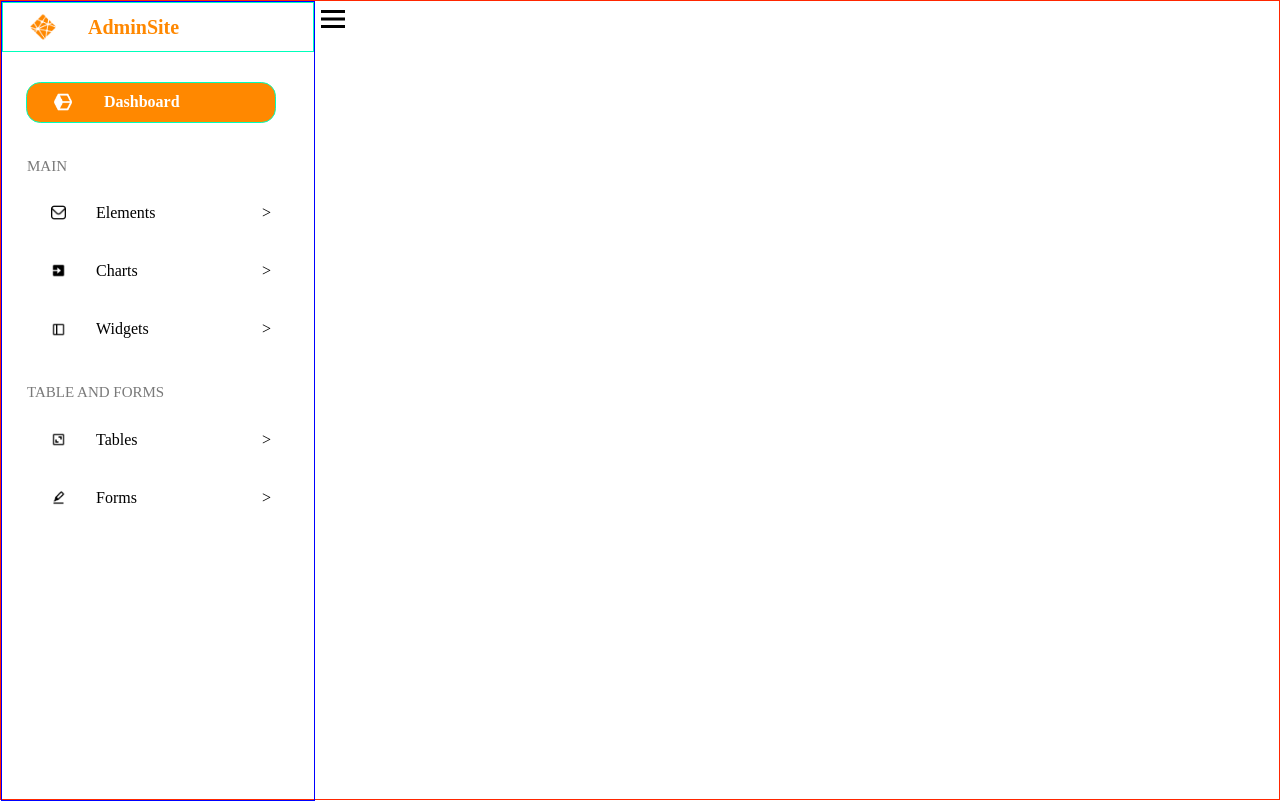
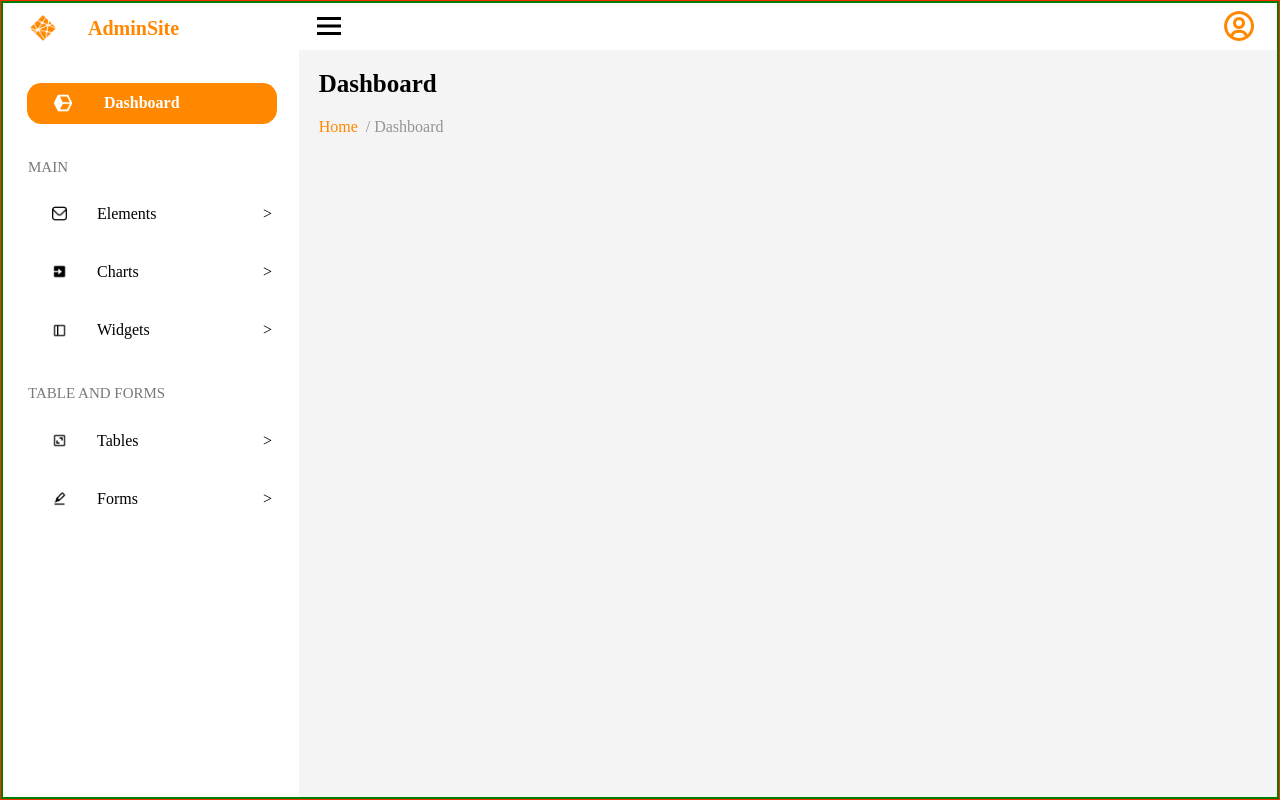
Before and after one commit to Jhon-GG/practicaFlex, a plain HTML site: page index.html in a window 1280 px wide. Drawn offline with Linux system fonts and the light colour scheme; a web font is replaced by a local one.

Commit message:
feat: :construction: Avances en la parte de main
Se generaron avances en la parte del fondo y el main

```diff
--- a/css/style.css
+++ b/css/style.css
@@ -13,21 +13,21 @@
 }
 
 .box1{
+    border: 2px solid green;
     display: flex;
     flex-direction: row;
+    width: 100%;
 }
 
 .aside{
-    border: 1px solid blue;
     display: flex;
     flex-direction: column;
     max-width: 40%;
-    width: 750px;
+    width: 385px;
     height: 100vh;
 }
 
 .title{
-    border: 1px solid rgb(0, 255, 187);
     display: flex;
     flex-direction: row;
     max-width: 100%;
@@ -53,7 +53,6 @@
 }
 
 .dashboard{
-    border: 1px solid rgb(0, 255, 187);
     display: flex;
     flex-direction: row;
     width: 250px;
@@ -394,3 +393,54 @@
     cursor: pointer;
     color: #000;
 }
+
+.Principal{
+    display: flex;
+    width: 100%;
+    flex-direction: column;
+}
+
+.header{
+    display: flex;
+    justify-content: space-between;
+    align-items: center;
+    flex-direction: row;
+    width: 100%;
+    height: 50px;
+}
+
+.header img{
+    margin-left: 12px;
+    margin-right: 20px;
+}
+
+.fondo{
+    background: #f4f4f4;
+    height: 100vh;
+}
+
+.Title2{
+    display: flex;
+    margin-top: 20px;
+    margin-left: 20px;
+}
+
+.Title2 h1{
+    color: #000;
+    font-size: 25px;
+}
+
+.texto{
+    display: flex;
+    margin-top: 20px;
+    margin-left: 20px;
+}
+
+.home{
+    color: #ff8800;
+}
+
+.text{
+    margin-left: 8px;
+    color: #949494;
+}
--- a/index.html
+++ b/index.html
@@ -58,10 +58,21 @@
                     <p class="flecha5"  href=".">></p>
                 </div>
             </aside>
-            <header>
-                <img src="storage/img/ham1.png" alt="image8">
-
-            </header>
+            <main class="Principal">
+                <header class="header">
+                    <img src="storage/img/ham1.png" alt="image8">
+                    <img src="storage/img/user.png" alt="image9">
+                </header>
+                <div class="fondo">
+                    <div class="Title2">
+                        <h1>Dashboard</h1>
+                    </div>
+                    <div class="texto">
+                        <p class="home"> Home </p>
+                        <p class="text"> / Dashboard</p>
+                    </div>
+                </div>
+            </main>
         </div>
     </div>
 </body>
```
Also changed, not shown: storage/img/user.png (added).
